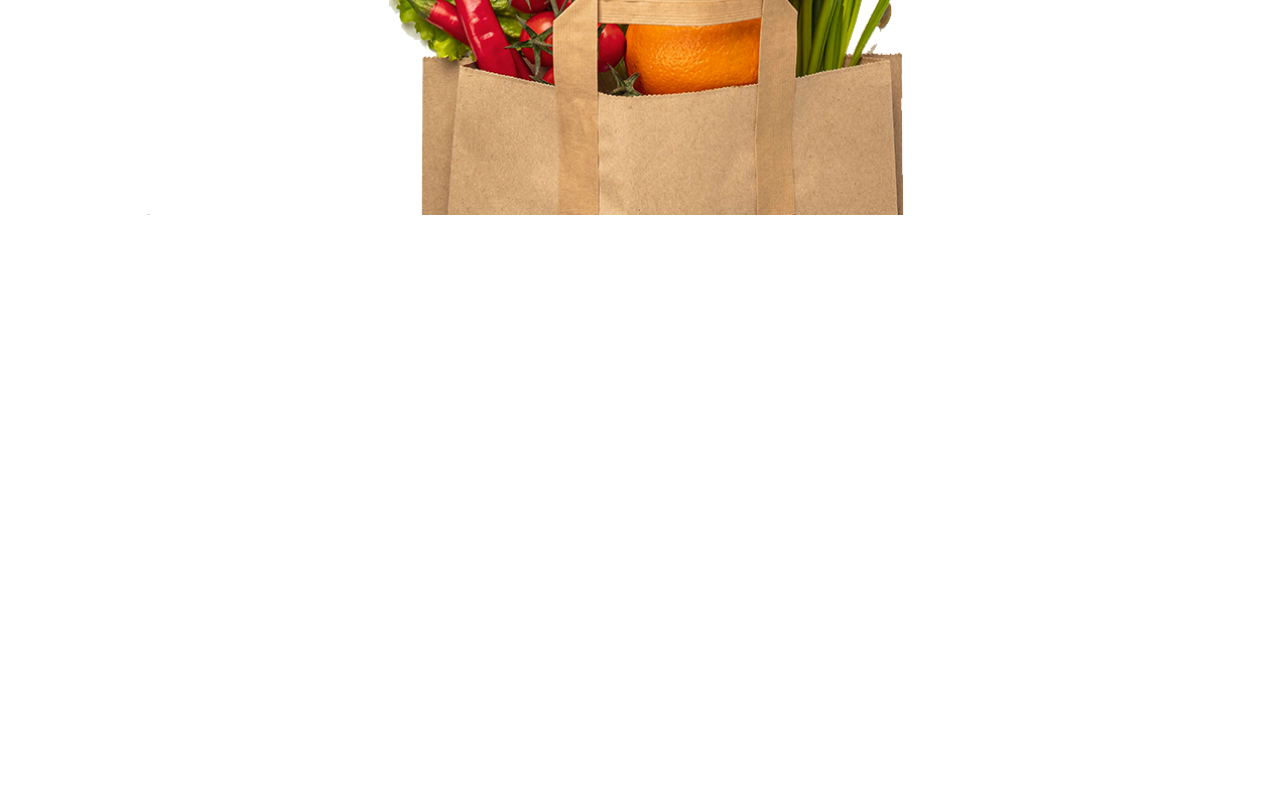
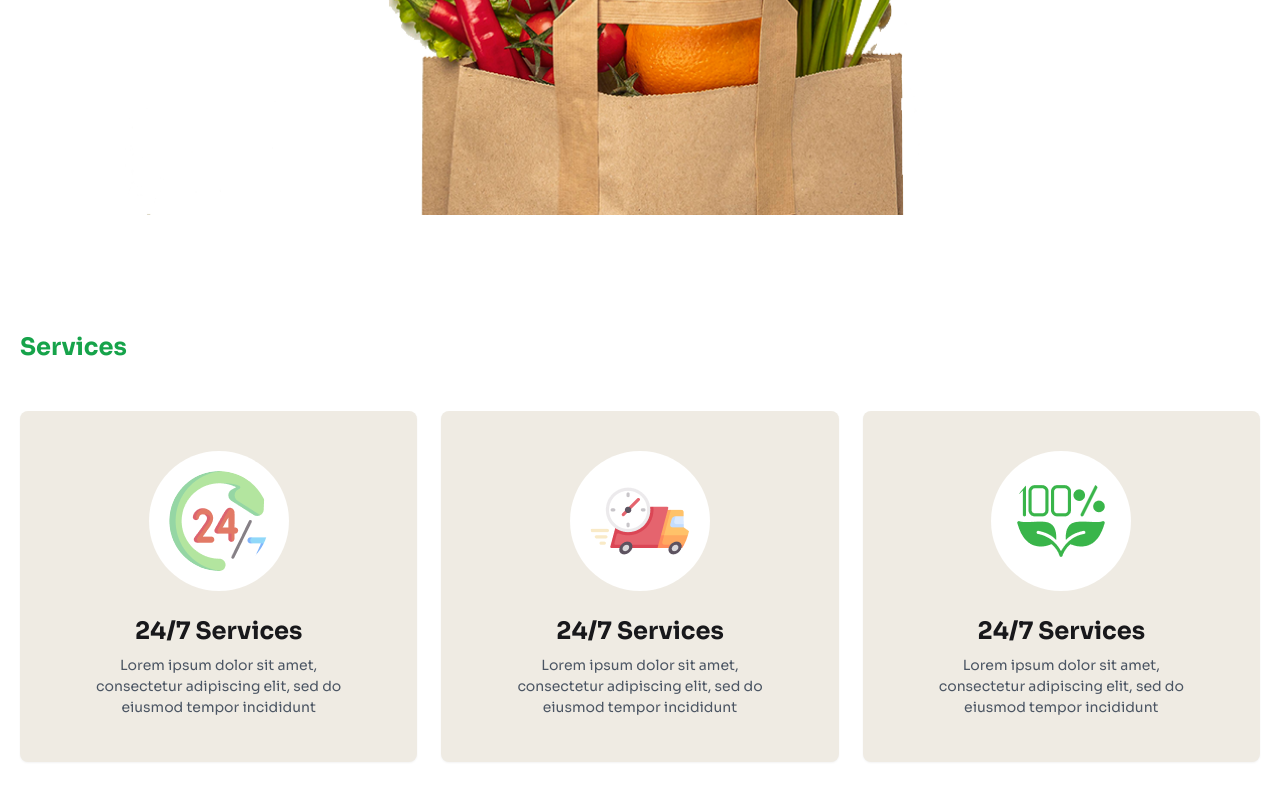
Before and after one commit to abdeyrabby404/Simple-supershop-project, a plain HTML site: page index.html in a window 1280 px wide. Shown: the part 968-1768 px from the top of the page. Before the commit the page ends 1279 px from the top, so only its background shows below. Drawn offline with nearby package versions, Linux system fonts and the light colour scheme.

Commit message:
services section added

```diff
--- a/index.html
+++ b/index.html
@@ -37,6 +37,7 @@
                     colors: {
                         clifford: '#da373d',
                         'primary-green': '#179800',
+                        'primary-ass': '#EFEBE3',
                     }
                 }
             }
@@ -88,8 +89,9 @@
             <div>
                 <div class="text-center space-y-5">
                     <h1 class="text-3xl font-bold lg:text-5xl">Freshness <span class="text-green-600">You Can <br>
-                        Count</span> On, Prices You’ll Love!</h1>
-                    <p class="text-gray-500">Shop your daily essentials at unbeatable prices. From fresh produce to pantry <br>staples, we’ve got
+                            Count</span> On, Prices You’ll Love!</h1>
+                    <p class="text-gray-500">Shop your daily essentials at unbeatable prices. From fresh produce to
+                        pantry <br>staples, we’ve got
                         you covered every day!</p>
                 </div>
                 <div class="flex justify-center items-center">
@@ -101,6 +103,47 @@
 
     </header>
     <main>
+        <section class="mb-35 p-5 md:container mx-auto">
+            <!-- section title  -->
+            <h3 class="text-green-600 font-bold text-2xl mb-12">Services</h3>
+            <!-- section cards container -->
+            <div class="grid grid-cols-1 gap-6 md:grid-cols-2 lg:grid-cols-3">
+                <!-- 1st card  -->
+                <div class="card shadow-sm bg-primary-ass">
+                    <figure class="px-5 pt-10">
+                        <img src="./assets/service.png"
+                            alt="Shoes" class="rounded-full bg-white p-5" />
+                    </figure>
+                    <div class="card-body items-center text-center mb-5">
+                        <h2 class="card-title font-bold text-2xl">24/7 Services </h2>
+                        <p class="text-gray-600">Lorem ipsum dolor sit amet,<br> consectetur adipiscing elit, sed do <br> eiusmod tempor incididunt</p>
+                    </div>
+                </div>
+                <!-- 2nd card  -->
+                <div class="card shadow-sm bg-primary-ass">
+                    <figure class="px-5 pt-10">
+                        <img src="./assets/delivery.png"
+                            alt="Shoes" class="rounded-full bg-white p-5" />
+                    </figure>
+                    <div class="card-body items-center text-center mb-5">
+                        <h2 class="card-title font-bold text-2xl">24/7 Services </h2>
+                        <p class="text-gray-600">Lorem ipsum dolor sit amet,<br> consectetur adipiscing elit, sed do <br> eiusmod tempor incididunt</p>
+                    </div>
+                </div>
+                <!-- 3rd card  -->
+                <div class="card shadow-sm bg-primary-ass">
+                    <figure class="px-5 pt-10">
+                        <img src="./assets/healthy.png"
+                            alt="Shoes" class="rounded-full bg-white p-5" />
+                    </figure>
+                    <div class="card-body items-center text-center mb-5">
+                        <h2 class="card-title font-bold text-2xl">24/7 Services </h2>
+                        <p class="text-gray-600">Lorem ipsum dolor sit amet,<br> consectetur adipiscing elit, sed do <br> eiusmod tempor incididunt</p>
+                    </div>
+                </div>
+
+            </div>
+        </section>
 
     </main>
     <footer>
```
